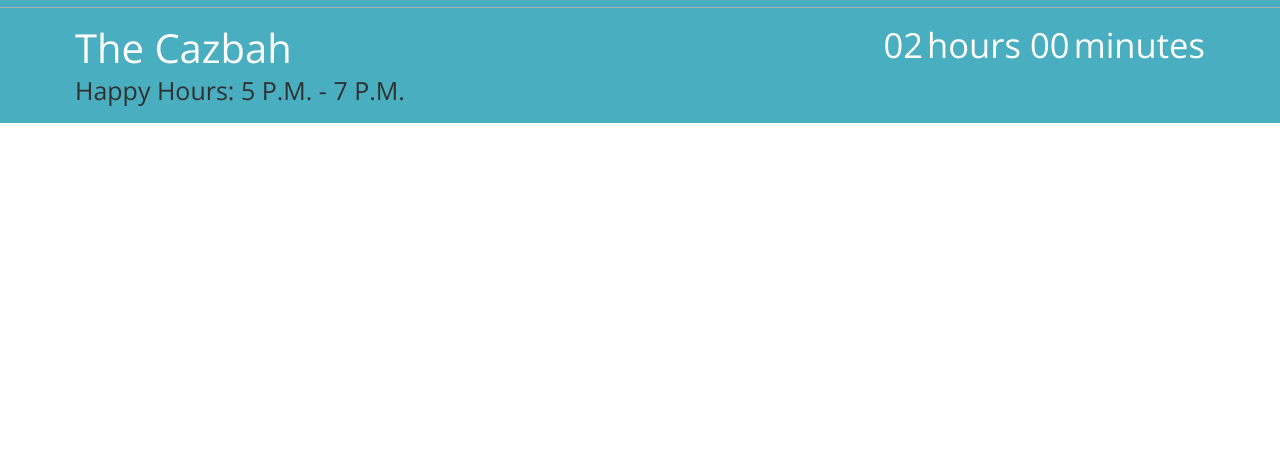
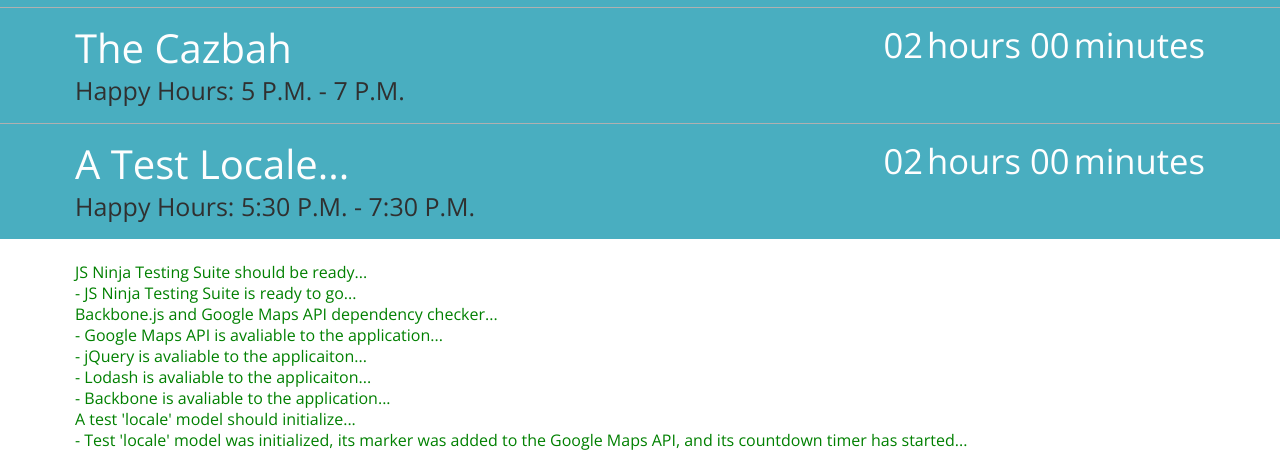
Before and after one commit to ryanpoplin/appy, a website: page app/index.html in a window 1280 px wide. Shown: the part 689-1157 px from the top of the page. Before the commit the page ends 812 px from the top, so only its background shows below. Drawn offline with nearby package versions, Linux system fonts and the light colour scheme; some packages are replaced by stand-ins of ours; files that its build step writes are made by us from their sources.

Commit message:
Added the general locale model test

```diff
--- a/app/index.html
+++ b/app/index.html
@@ -30,7 +30,7 @@
         <section id="display" role="main">
             <div id="listing"></div>
         </section>
-        <!--<ul id="results"></ul>-->
+        <ul id="results"></ul>
         <script id="locale-template" type="text/template">
             <div class="locale">
                 <div class="locale-info">
@@ -63,7 +63,7 @@
         <!-- build:js scripts/main.js -->
         <!--<script data-main="scripts/main" src="bower_components/requirejs/require.js"></script>-->
         <script src="scripts/core.js"></script>
-        <!--<script src="scripts/test.js"></script>-->
+        <script src="scripts/test.js"></script>
         <!-- endbuild -->
 </body>
 </html>
--- a/app/scripts/core.js
+++ b/app/scripts/core.js
@@ -50,18 +50,6 @@ map = new google.maps.Map(document.getElementById('map-canvas'), mapOptions),
 styledMapType = new google.maps.StyledMapType(styles, { name: 'map-style'});
 map.mapTypes.set('map-style', styledMapType);
 
-/*var infoWindow = new google.maps.InfoWindow;
-
-var onMarkerClick = function() {
-    var marker = this,
-    latLng = marker.getPosition();
-    infoWindow.open(map, marker);
-};
-
-google.maps.event.addListener(map, 'click', function() {
-    infoWindow.close();
-});*/
-
 App.Models.Locale = Backbone.Model.extend();
 
 App.Collections.Locale = Backbone.Collection.extend({
@@ -104,7 +92,7 @@ var localeData = [{
     lat: 34.851867,
     lng: -82.398085,
     map: map,
-    info: "Affordable & loud happy hours here!",
+    info: "An affordable & loud happy hour spot!",
     title: "Sharkey's Pub",
     icon: "images/beergarden-icon.png",
     hours: "sharkey-hours",
@@ -220,8 +208,7 @@ function mapper(lat, lng, map, info, title, icon) {
   localeWindow = new google.maps.InfoWindow({
     content: "<h2 class='infowindow-heading'>"+localeTitle+"</h2><p class='infowindow-paragraph'>"+localeInfo+"</p>"
   });
-  // Refactor...
-  // Add for .locale elements...
+
   visibleWithIcon = false;
   google.maps.event.addDomListener(localeMarker, 'click', function () {
     if (visibleWithIcon === false) {
--- a/app/scripts/test.js
+++ b/app/scripts/test.js
@@ -61,7 +61,7 @@ function log () {
 
 	});
 
-	test("Backbone.js && Google Maps API dependency checker...", function() {
+	test("Backbone.js and Google Maps API dependency checker...", function() {
 
 		assert(google !== null || undefined, "- Google Maps API is avaliable to the application...");
 		assert(jQuery() !== null || undefined, "- jQuery is avaliable to the applicaiton...");
@@ -74,10 +74,24 @@ function log () {
 
 		pause();
 		setTimeout(function() {
-			App.Locales.add({});
-			assert(true, "- Test 'locale' model was initialized...");
+			App.Locales.add({
+				localeName: "A Test Locale...",
+    			localeEventHours: "5:30 P.M. - 7:30 P.M.",
+    			lat: 34.850775,
+    			lng: -82.399402,
+    			map: map,
+    			info: "It's a test, dude/dudette!",
+    			title: "A test...",
+    			icon: "images/beergarden-icon.png",
+    			hours: "test-hours",
+    			minutes: "test-minutes",
+    			triggerTime: "11:45:00 PM",
+    			countdownTime: "12:30:00 AM",
+    			endMessage: "Tapped..."
+			});
+			assert(true, "- Test 'locale' model was initialized, its marker was added to the Google Maps API, and its countdown timer has started...");
 			resume();
-		}, 1000);
+		}, 3000);
 
 	});
 
```
